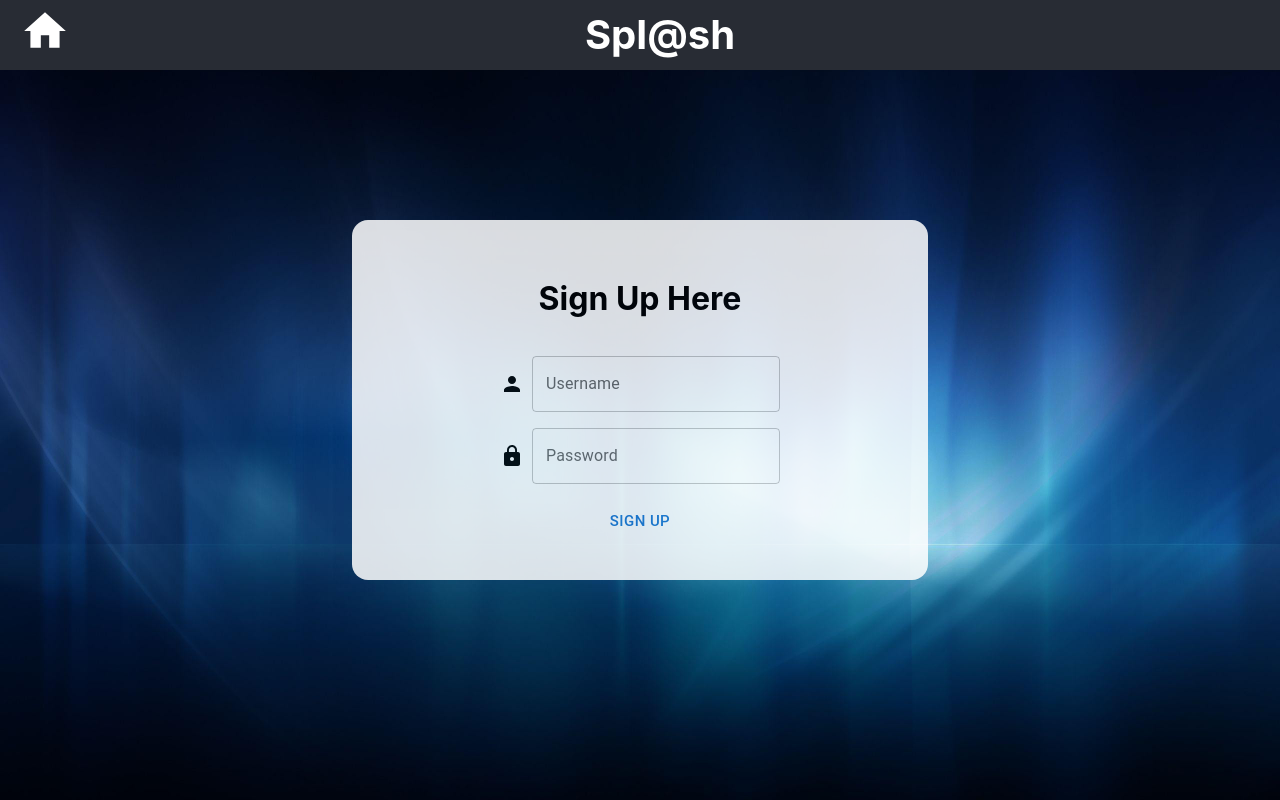
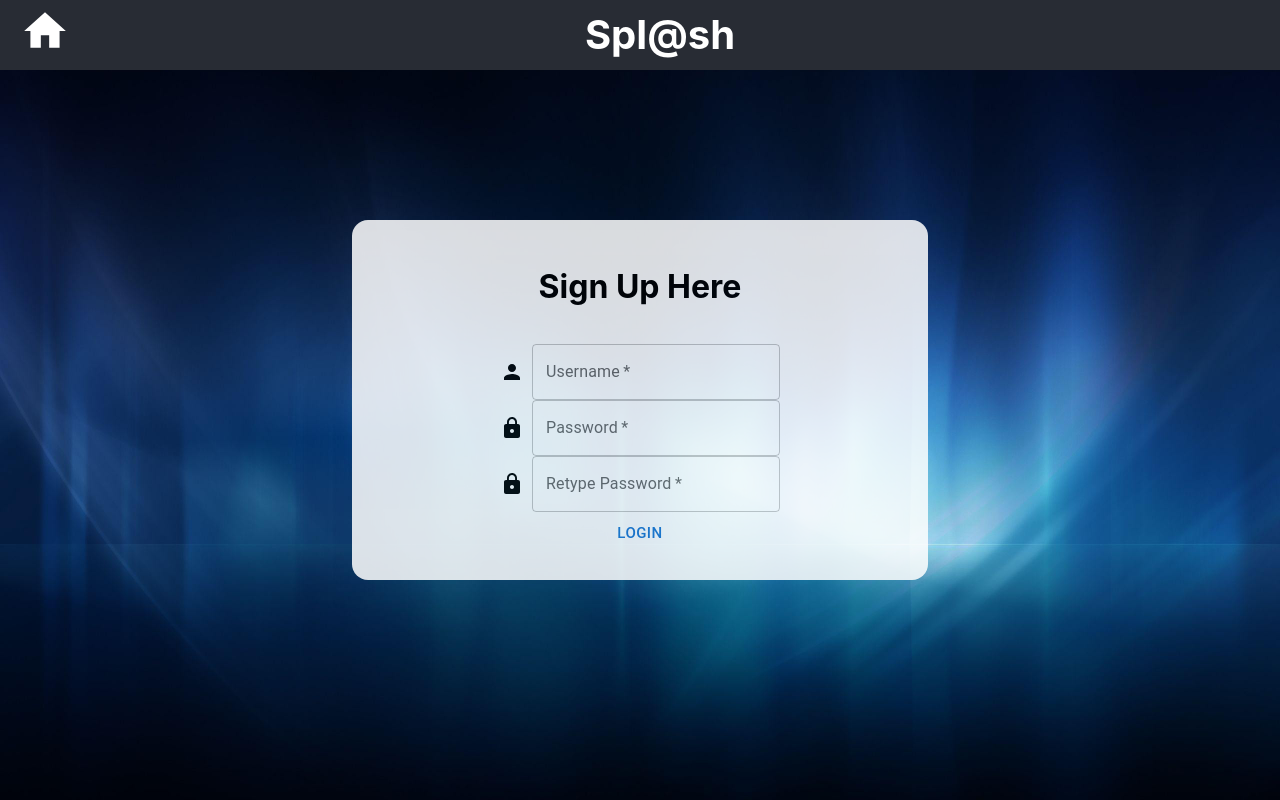
Before and after one commit to itshaithamn/48hours, a React (Create React App) app in the folder static/react-flask-app/: page /Signup in a window 1280 px wide. Built offline with nearby package versions, Linux system fonts and the light colour scheme.

Commit message:
both login and registration page work,

```diff
--- a/static/react-flask-app/src/components/Signup.js
+++ b/static/react-flask-app/src/components/Signup.js
@@ -1,4 +1,4 @@
-import React from 'react';
+import React, { useState} from 'react';
  import TextField from '@mui/material/TextField';
  import LockIcon from '@mui/icons-material/Lock';
  import PersonIcon from '@mui/icons-material/Person';
@@ -6,10 +6,43 @@ import React from 'react';
  import homeStyles from './Home.module.css'
  import login from './Login.module.css'
 import "./global.css"
-import {Link} from "react-router-dom";
+import {Link, useNavigate} from "react-router-dom";
 import HomeIcon from "@mui/icons-material/Home";
 
  function Signup() {
+    const [username, setUsername] = useState("");
+    const [password, setPassword] = useState("");
+    const [password_confirm, setPassword_confirm] = useState("");
+    const [error, setError] = useState("");
+    const navigate = useNavigate();
+
+    const handleSubmit = async (e) => {
+        e.preventDefault();
+
+        try {
+            const response = await fetch("http://127.0.0.1:5000/register", {
+                method: "POST",
+                headers: {"Content-Type": "application/json"},
+                body: JSON.stringify({username, password, password_confirm}),
+            });
+
+            const data = await response.json();
+
+            if (response.ok) {
+                alert("Registration successful!");
+                navigate("/home"); // Go back to home on Success
+            } else {
+                setError(data.message || "Invalid Credentials");
+            }
+
+        } catch (error) {
+            setError("Error connecting to the server");
+            console.error("Error:", error)
+        }
+    }
+
+
+
      return (
         <>
             <div className={homeStyles.App}>
@@ -19,21 +52,53 @@ import HomeIcon from "@mui/icons-material/Home";
                         <HomeIcon style={{fontSize: 50, top: 6}}/>
                     </Link>
                 </header>
+
+
                 <div className={login.loginContainer}>
                     <h1>Sign Up Here</h1>
+                    <form onSubmit={handleSubmit}>
                         <div className={login.Row}>
-                        <PersonIcon/>
-                        <TextField id="outlined-basic" label="Username" variant="outlined"/>
+                            <PersonIcon />
+                            <TextField
+                                id="username"
+                                required
+                                label="Username"
+                                variant="outlined"
+                                value={username}
+                                onChange={(e)=>setUsername(e.target.value)}
+                            />
                         </div>
+
                         <div className={login.Row}>
-                        <LockIcon/>
-                        <TextField id="outlined-basic" label="Password" variant="outlined"/>
+                            <LockIcon />
+                            <TextField
+                                id="password"
+                                type="password"
+                                required
+                                label="Password"
+                                variant="outlined"
+                                value={password}
+                                onChange={(e)=> setPassword(e.target.value)}
+                            />
                         </div>
-                    <div>
-                        <Link to ="/">
-                        <Button size='large'>Sign Up</Button>
-                        </Link>
+
+                        <div className={login.Row}>
+                            <LockIcon />
+                            <TextField
+                                id="password_confirm"
+                                type="password"
+                                required
+                                label="Retype Password"
+                                variant="outlined"
+                                value={password_confirm}
+                                onChange={(e)=> setPassword_confirm(e.target.value)}
+                            />
                         </div>
+
+                        <Button type="submit" size="large">Login</Button>
+
+                        {error && <p style={{ color: "red" }}>{error}</p>}
+                    </form>
                 </div>
             </div>
         </>);
```
Also changed, not shown: 2 other files (tests, documents, lock files or other folders). Lines whose indentation alone changed are shown as unchanged.
